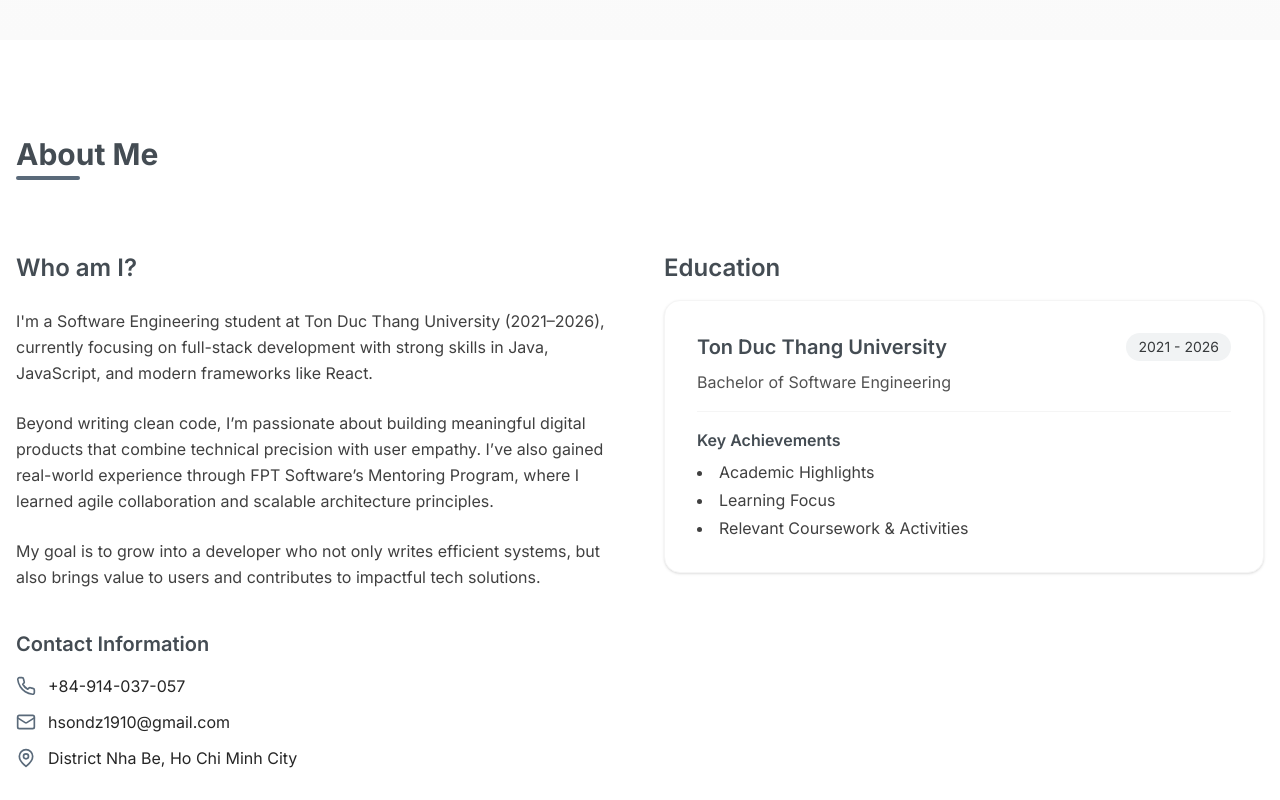
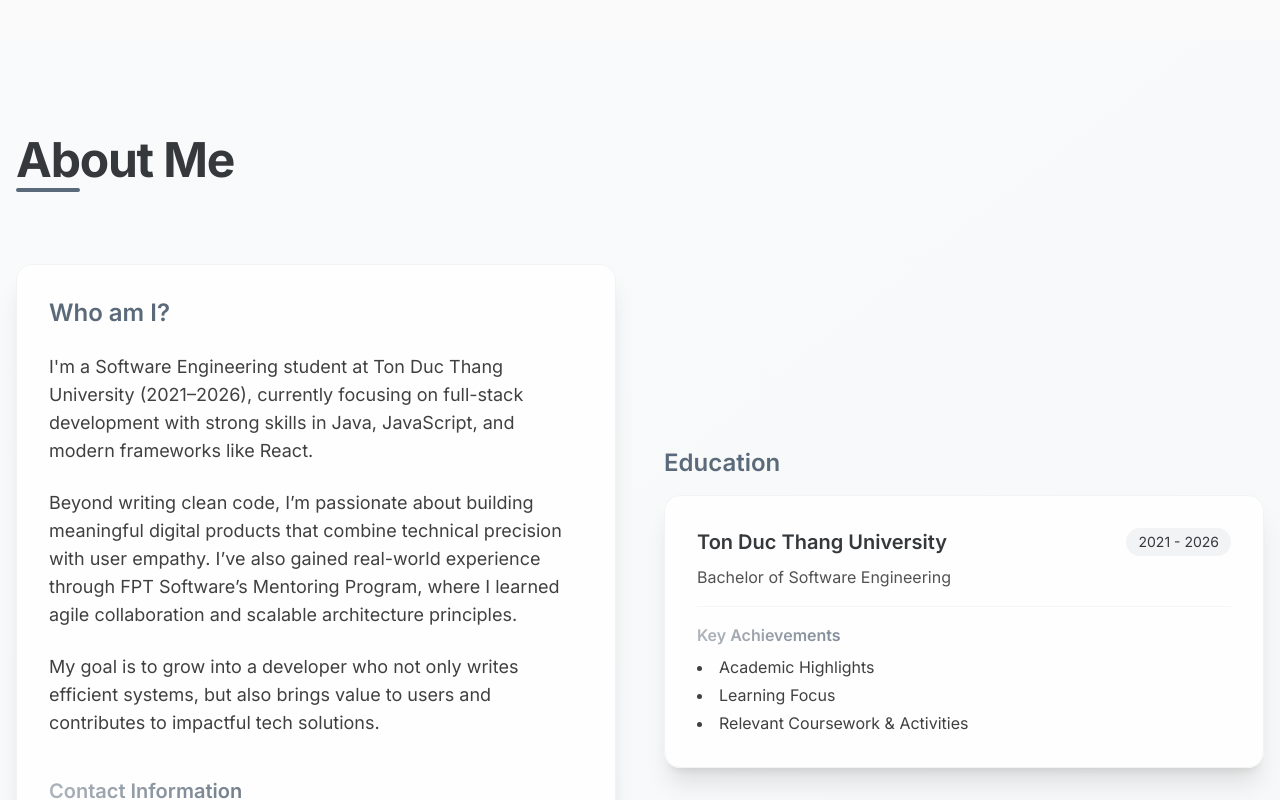
Before and after one commit to hsondz1910/phamhoangson.dev, a React (Vite) app: page / in a window 1280 px wide. Shown: the part 760-1560 px from the top of the page. Built offline with nearby package versions, Linux system fonts and the light colour scheme.

Commit message:
Refactored About section to utilize framer-motion and react-parallax-tilt for enhanced animations and interactivity, improved styling for better visibility in light and dark modes, and updated layout for a more engaging user experience.

```diff
--- a/src/components/sections/About.tsx
+++ b/src/components/sections/About.tsx
@@ -1,67 +1,80 @@
 import React from 'react';
 import { personalInfo } from '../../data/portfolioData';
 import { MapPin, Mail, Phone } from 'lucide-react';
-import ScrollReveal from '../ScrollReveal';
+import { motion } from 'framer-motion';
+import Tilt from 'react-parallax-tilt';
 
 const About: React.FC = () => {
   return (
-    <section id="about" className="section bg-white">
+    <section id="about" className="section bg-gradient-to-br from-primary-50/80 via-accent-50/80 to-primary-100/60 dark:from-neutral-900 dark:via-primary-900 dark:to-neutral-900 transition-colors duration-500">
       <div className="container mx-auto px-4">
-        <ScrollReveal>
-          <h2 className="section-title">About Me</h2>
-        </ScrollReveal>
-
+        <motion.h2
+          className="section-title font-extrabold tracking-tight text-4xl md:text-5xl text-primary-700 dark:text-primary-300 mb-10"
+          initial={{ opacity: 0, y: -30 }}
+          animate={{ opacity: 1, y: 0 }}
+          transition={{ duration: 0.7, type: 'spring' }}
+        >
+          About Me
+        </motion.h2>
         <div className="grid grid-cols-1 md:grid-cols-2 gap-12 mt-10">
-          <ScrollReveal direction="right" delay={0.2}>
-            <div className="space-y-6">
-              <h3 className="text-2xl font-semibold mb-4">Who am I?</h3>
+          <motion.div
+            initial={{ opacity: 0, x: 40 }}
+            animate={{ opacity: 1, x: 0 }}
+            transition={{ duration: 0.7, delay: 0.1, type: 'spring' }}
+            className=""
+          >
+            <Tilt glareEnable={true} glareMaxOpacity={0.10} scale={1.02} tiltMaxAngleX={8} tiltMaxAngleY={8} className="space-y-6 bg-white/80 dark:bg-neutral-900/80 rounded-2xl shadow-xl p-8 backdrop-blur-md border border-primary-100 dark:border-primary-900">
+              <h3 className="text-2xl font-semibold mb-4 bg-gradient-to-r from-primary-500 via-accent-400 to-primary-700 bg-clip-text text-transparent">Who am I?</h3>
               {personalInfo.about.split('\n\n').map((para, idx) => (
-                  <p key={idx} className="text-neutral-700 mb-4">
+                  <p key={idx} className="text-neutral-700 dark:text-neutral-200 mb-4 text-lg">
                     {para}
                   </p>
               ))}
               <div className="pt-4">
-                <h4 className="text-xl font-semibold mb-4">Contact Information</h4>
+                <h4 className="text-xl font-semibold mb-4 bg-gradient-to-r from-primary-400 via-accent-400 to-primary-700 bg-clip-text text-transparent">Contact Information</h4>
                 <div className="space-y-3">
                   <div className="flex items-center gap-3">
                     <Phone size={20} className="text-primary-500" />
-                    <span>{personalInfo.phone}</span>
+                    <span className="text-neutral-800 dark:text-neutral-100">{personalInfo.phone}</span>
                   </div>
                   <div className="flex items-center gap-3">
                     <Mail size={20} className="text-primary-500" />
-                    <span>{personalInfo.email}</span>
+                    <span className="text-neutral-800 dark:text-neutral-100">{personalInfo.email}</span>
                   </div>
                   <div className="flex items-center gap-3">
                     <MapPin size={20} className="text-primary-500" />
-                    <span>{personalInfo.location}</span>
+                    <span className="text-neutral-800 dark:text-neutral-100">{personalInfo.location}</span>
                   </div>
                 </div>
               </div>
-            </div>
-          </ScrollReveal>
+            </Tilt>
+          </motion.div>
 
-          <ScrollReveal direction="left" delay={0.3}>
-            <div>
-              <h3 className="text-2xl font-semibold mb-4">Education</h3>
-              <div className="card">
+          <motion.div
+            initial={{ opacity: 0, x: -40 }}
+            animate={{ opacity: 1, x: 0 }}
+            transition={{ duration: 0.7, delay: 0.2, type: 'spring' }}
+            className="flex flex-col justify-center"
+          >
+            <h3 className="text-2xl font-semibold mb-4 bg-gradient-to-r from-primary-500 via-accent-400 to-primary-700 bg-clip-text text-transparent">Education</h3>
+            <Tilt glareEnable={true} glareMaxOpacity={0.10} scale={1.02} tiltMaxAngleX={8} tiltMaxAngleY={8} className="bg-white/80 dark:bg-neutral-900/80 rounded-2xl shadow-xl p-8 backdrop-blur-md border border-primary-100 dark:border-primary-900">
               <div className="flex items-center justify-between mb-2">
-                  <h4 className="text-xl font-semibold">{personalInfo.education.university}</h4>
+                <h4 className="text-xl font-semibold text-primary-700 dark:text-primary-200">{personalInfo.education.university}</h4>
                 <span className="text-sm bg-primary-100 text-primary-700 px-3 py-1 rounded-full">
                   {personalInfo.education.period}
                 </span>
               </div>
-                <p className="text-neutral-600">{personalInfo.education.degree}</p>
-                <div className="mt-4 pt-4 border-t border-neutral-200">
-                  <h5 className="font-semibold mb-2">Key Achievements</h5>
-                  <ul className="list-disc list-inside space-y-1 text-neutral-700">
+              <p className="text-neutral-600 dark:text-neutral-200">{personalInfo.education.degree}</p>
+              <div className="mt-4 pt-4 border-t border-neutral-200 dark:border-neutral-700">
+                <h5 className="font-semibold mb-2 bg-gradient-to-r from-primary-400 via-accent-400 to-primary-700 bg-clip-text text-transparent">Key Achievements</h5>
+                <ul className="list-disc list-inside space-y-1 text-neutral-700 dark:text-neutral-200">
                   <li>Academic Highlights</li>
                   <li>Learning Focus</li>
                   <li>Relevant Coursework & Activities</li>
                 </ul>
               </div>
-              </div>
-            </div>
-          </ScrollReveal>
+            </Tilt>
+          </motion.div>
         </div>
       </div>
     </section>
```
Lines whose indentation alone changed are shown as unchanged.
